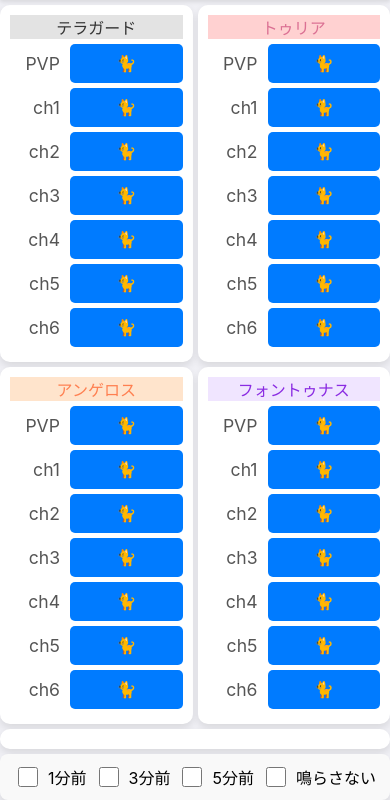
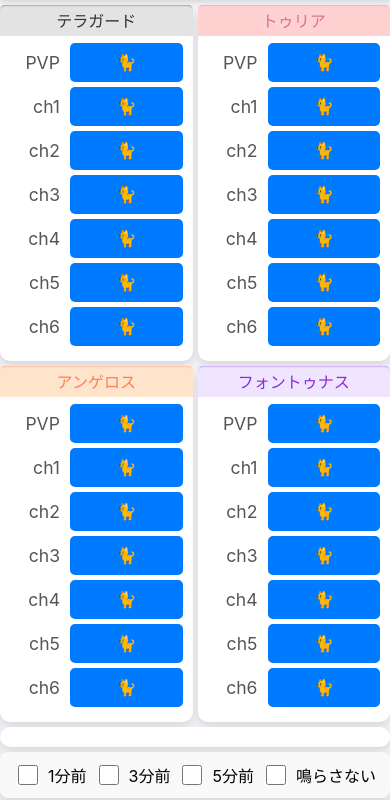
Before and after one commit to n416/hit-nekokan, a website with bundled scripts: page index.html in a window 390 px wide. Shown: the part 45-845 px from the top of the page. Built offline with nearby package versions, Linux system fonts and the light colour scheme.

Commit message:
スマホデザイン調整

```diff
--- a/style.css
+++ b/style.css
@@ -603,10 +603,6 @@ body {
     color: #000;
   }
 
-  /* ホバー時のスタイル */
-  .modal-close-btn:hover {
-    color: #f00;  /* ホバー時は赤にする */
-  }
 @media (max-width: 800px) {
     .time-display {
         border-top: none;
@@ -616,8 +612,16 @@ body {
     }
     .area-title {
         font-size: 1rem;
-        padding: 0px;
-        margin-bottom: 5px;
+        position: relative;
+        left: -10px;
+        right: -10px;
+        top: -10px;
+        width: calc(100% + 20px);
+        border-radius: 5px 5px 0 0;
+        margin-bottom: -3px;
+        box-shadow: inset 0px 2px 2px -2px;
+        padding: 3px 0 4px 0;
+        box-sizing: border-box;
     }
     .log-btn {
         font-size: 1rem;
```
